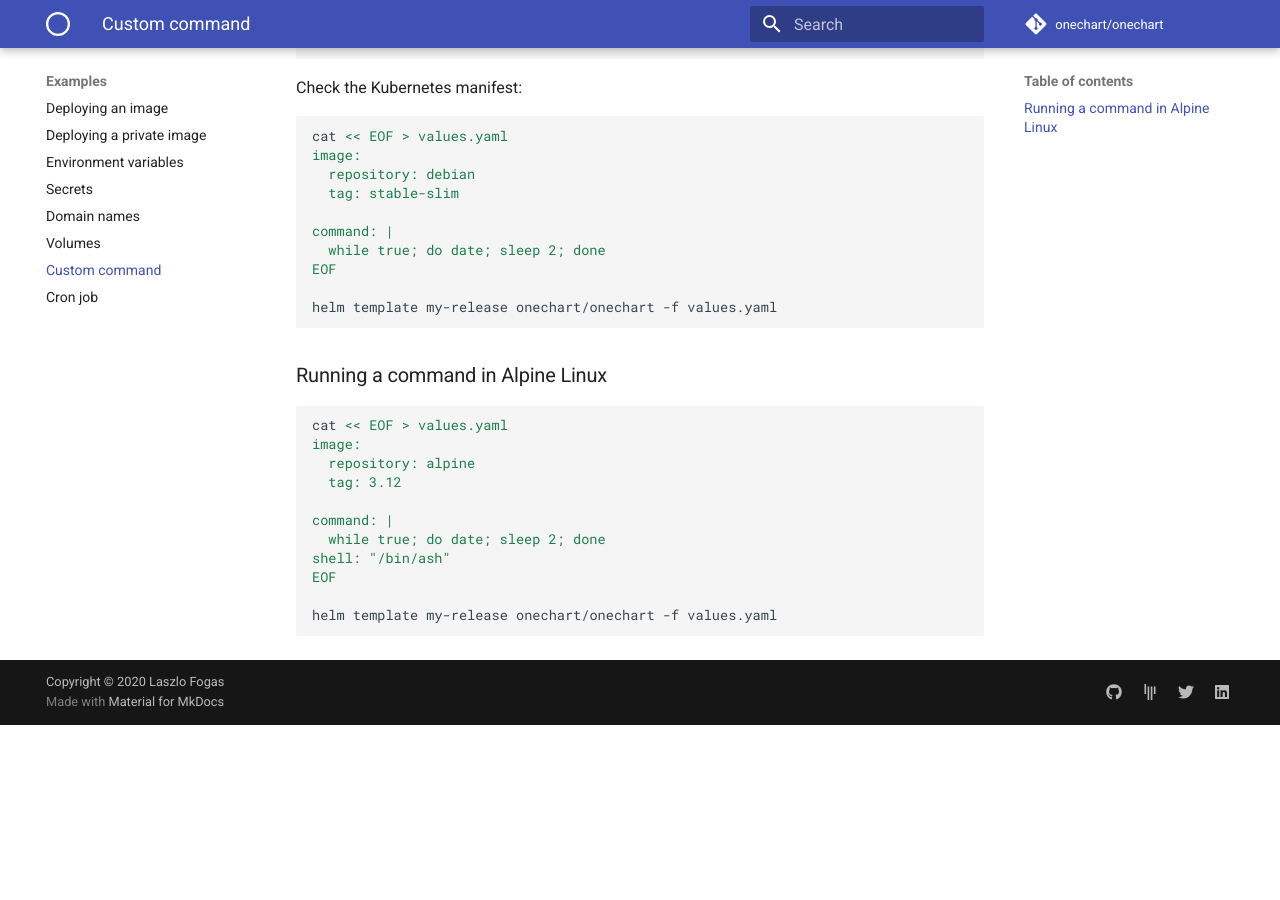
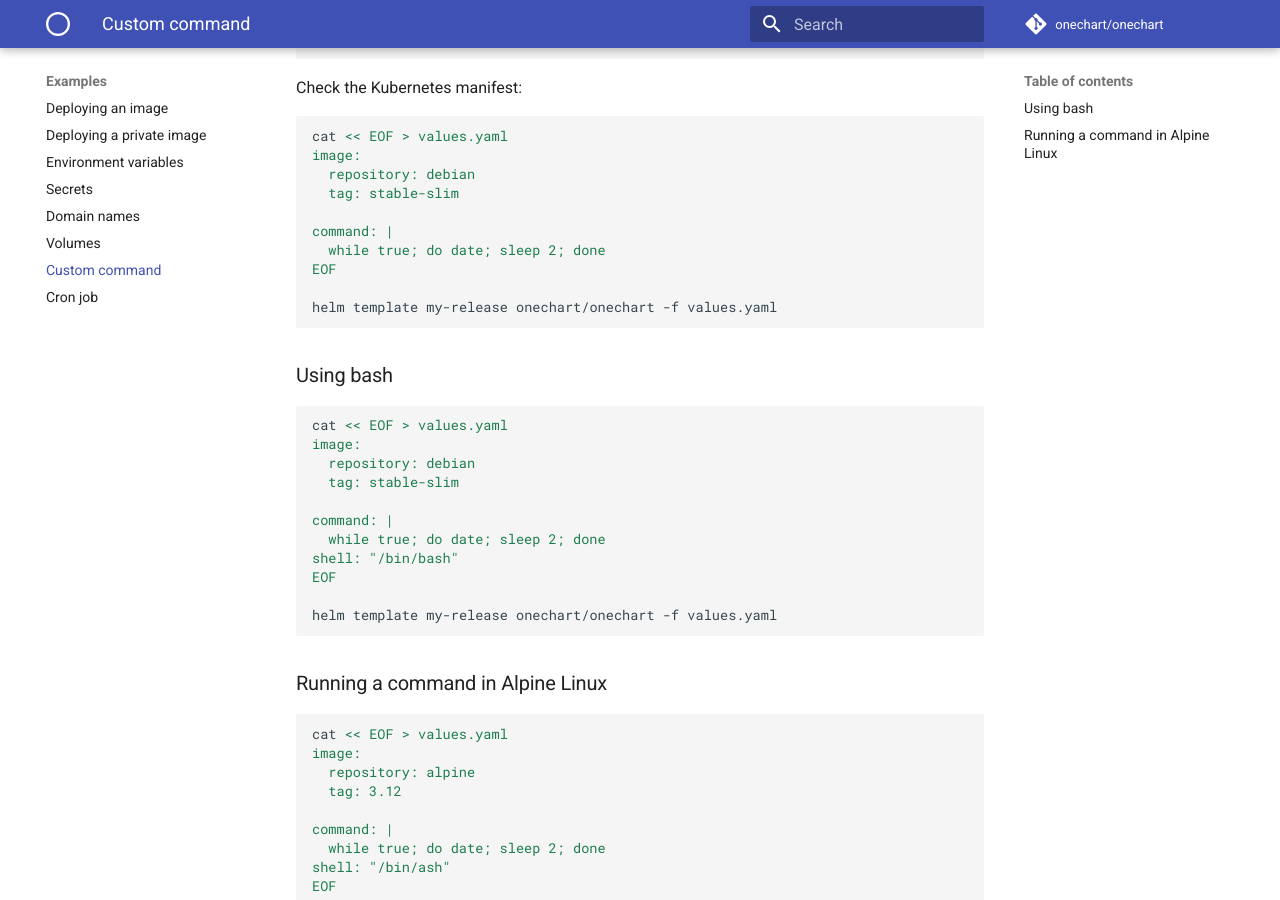
Before and after one commit to gimlet-io/onechart, an MkDocs documentation site: the page built from website/docs/examples/custom-command.md, in a window 1280 px wide and 900 px high, scrolled down 392 px. Built offline with MkDocs 1.6.1 and Material for MkDocs 9.7.7, drawn with Linux system fonts in a browser that asks for light colours; comment, search, counter and statistics services are not loaded; before the commit the page ends 1117 px from its top, so only the background shows below that.

Commit message:
Bash example

````diff
--- a/website/docs/examples/custom-command.md
+++ b/website/docs/examples/custom-command.md
@@ -24,6 +24,22 @@
 helm template my-release onechart/onechart -f values.yaml
 ```
 
+### Using bash
+
+```bash
+cat << EOF > values.yaml
+image:
+  repository: debian
+  tag: stable-slim
+
+command: |
+  while true; do date; sleep 2; done
+shell: "/bin/bash"
+EOF
+
+helm template my-release onechart/onechart -f values.yaml
+```
+
 ### Running a command in Alpine Linux
 
 ```bash
````
